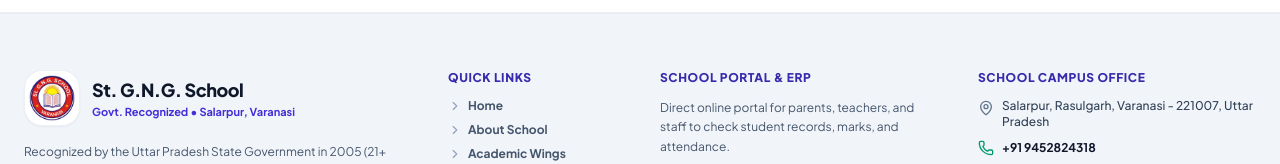
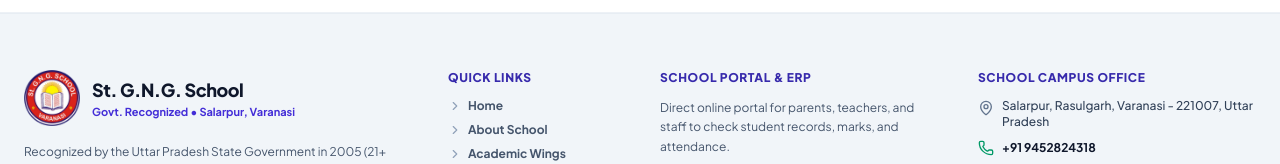
Before and after one commit to stgngschool/School-ERP, a Next.js app: page /about in a window 1280 px wide. Shown: the part 3144-3308 px from the top of the page. Built offline with nearby package versions, Linux system fonts and the light colour scheme; no server answers; a web font is replaced by a local one.

Commit message:
fix(website): remove box container from footer logo and use pure transparent circular emblem

```diff
--- a/src/components/website/Footer.tsx
+++ b/src/components/website/Footer.tsx
@@ -27,16 +27,14 @@ export default function Footer() {
           {/* Column 1: School Brand & Identity (4 cols) */}
           <div className="lg:col-span-4 space-y-4">
             <div className="flex items-center gap-3">
-              <div className="w-12 h-12 sm:w-14 sm:h-14 rounded-2xl bg-white p-1 shadow-xs border border-slate-200/90 flex items-center justify-center shrink-0">
               <img
                 src="/logo.png"
                 alt="St. GNG School Logo"
-                  className="w-full h-full object-contain"
+                className="w-12 h-12 sm:w-14 sm:h-14 object-contain shrink-0"
                 onError={(e) => {
                   (e.target as HTMLElement).style.display = "none";
                 }}
               />
-              </div>
               <div>
                 <h3 className="text-base sm:text-lg font-black text-slate-900 tracking-tight">St. G.N.G. School</h3>
                 <p className="text-[11px] font-bold text-indigo-700">Govt. Recognized • Salarpur, Varanasi</p>
```
Also changed, not shown: public/logo.png. Lines whose indentation alone changed are shown as unchanged.
